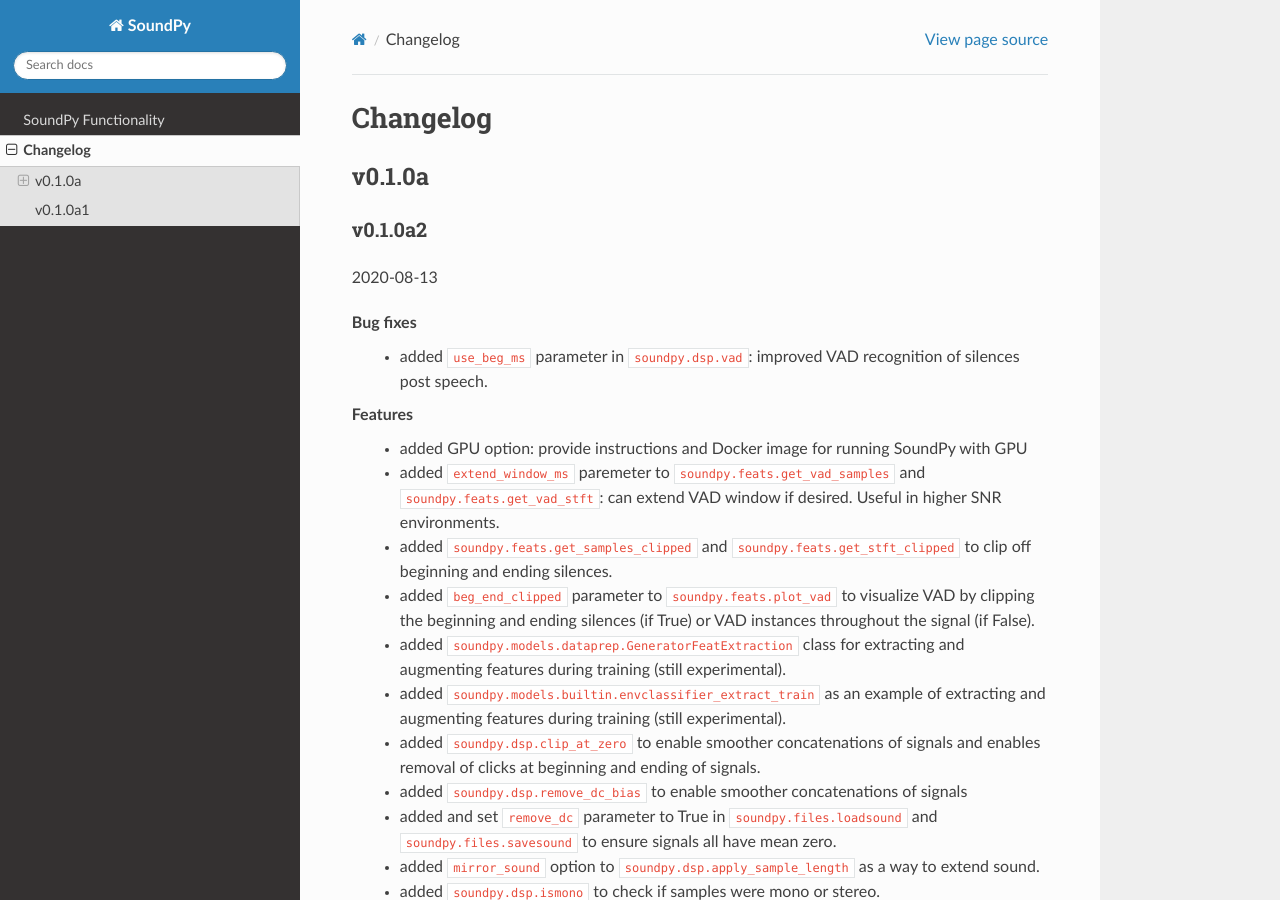
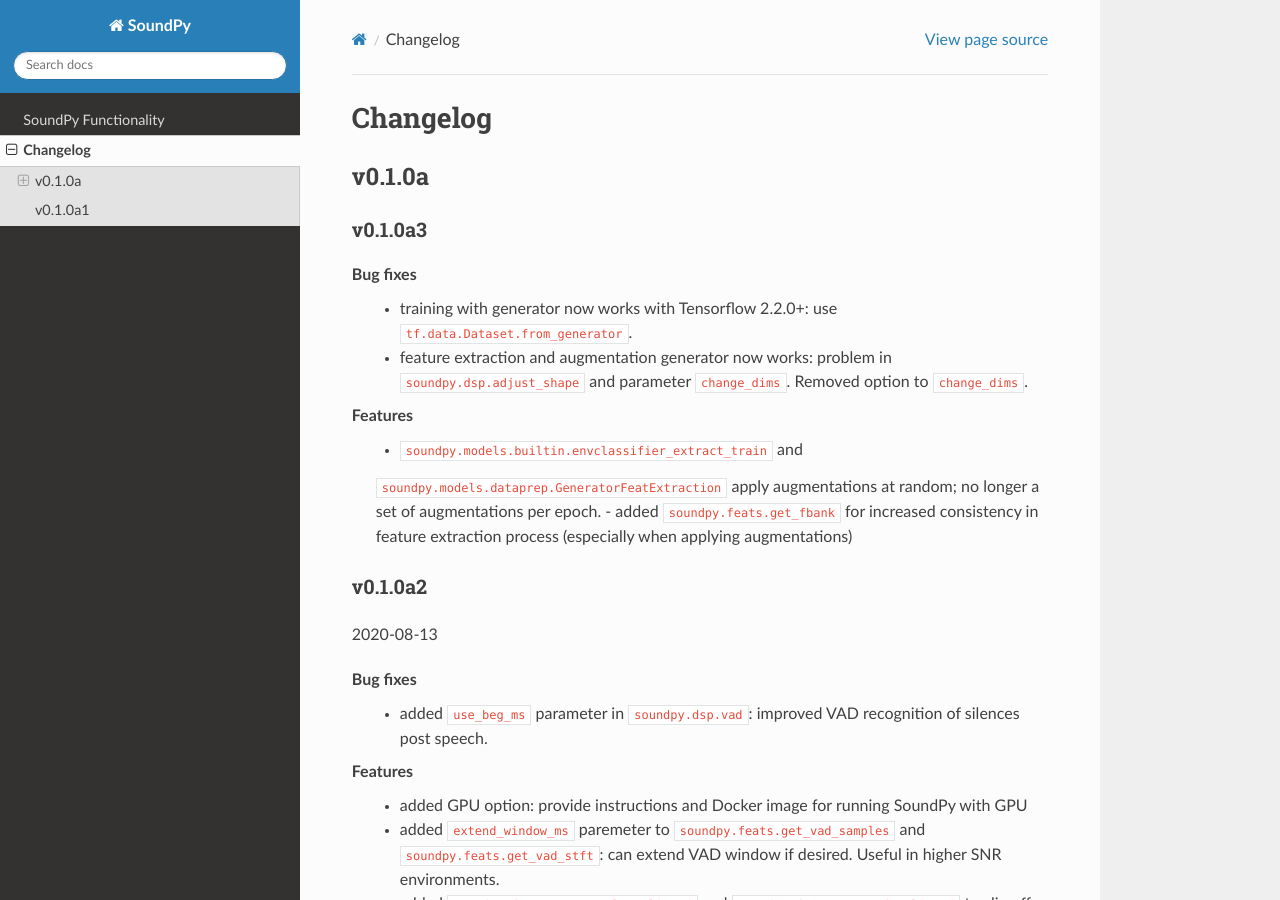
Before and after one commit to a-n-rose/Python-Sound-Tool, a Sphinx documentation site: the page built from docs/source/changelog.rst, in a window 1280 px wide and 900 px high. Built offline with Sphinx 7.4.7 and the Read the Docs theme 2.0.0, drawn with Linux system fonts in a browser that asks for light colours; formulas are drawn with MathJax 3; cross-references to code outside the pages are shown as plain code.

Commit message:
updated changelog

```diff
--- a/docs/source/changelog.rst
+++ b/docs/source/changelog.rst
@@ -4,6 +4,23 @@
 
 v0.1.0a
 =======
+
+
+v0.1.0a3
+--------
+
+
+Bug fixes
+   -  training with generator now works with Tensorflow 2.2.0+: use `tf.data.Dataset.from_generator`.
+   -  feature extraction and augmentation generator now works: problem in `soundpy.dsp.adjust_shape` and parameter `change_dims`. Removed option to `change_dims`.
+
+Features
+   -  `soundpy.models.builtin.envclassifier_extract_train` and
+   `soundpy.models.dataprep.GeneratorFeatExtraction` apply augmentations at random;
+   no longer a set of augmentations per epoch.
+   -  added `soundpy.feats.get_fbank` for increased consistency in feature extraction process (especially when applying augmentations)
+
+
 
 
 v0.1.0a2
```
